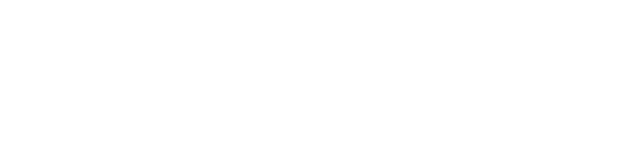
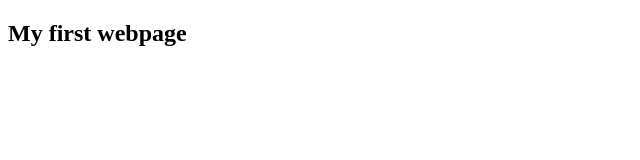
Before and after one commit to lum-i3/Pagina_web, a plain HTML site: page index.html in a window 1280 px wide. Shown: the whole page, without its empty margins (0-640 px from the left). Drawn offline with Linux system fonts and the light colour scheme.

Commit message:
hice un cambio

```diff
--- a/index.html
+++ b/index.html
@@ -6,6 +6,10 @@
     <title>Document</title>
 </head>
 <body>
-
+    <header>
+        <nav>
+            <h1>My first webpage</h1>
+        </nav>
+    </header>
 </body>
 </html>
```
